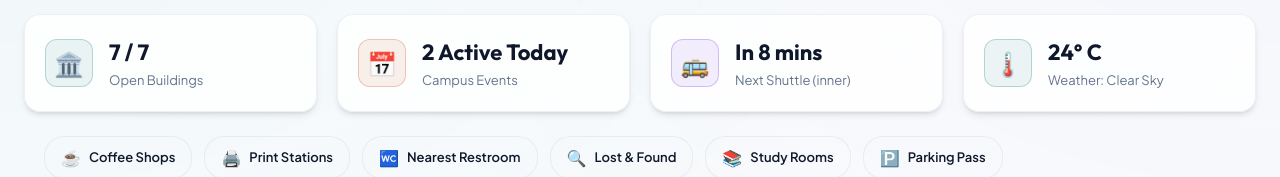
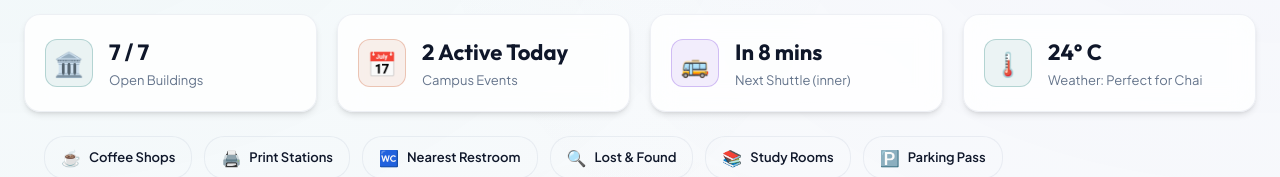
Before and after one commit to rahul05au/CampusClimb, a React (Vite) app: page / in a window 1280 px wide. Shown: the part 134-311 px from the top of the page. Built offline with nearby package versions, Linux system fonts and the light colour scheme.

Commit message:
☔ chore: updated weather widget because 24°C is officially 'Chai' weather

```diff
--- a/src/App.jsx
+++ b/src/App.jsx
@@ -357,11 +357,11 @@ function App() {
             <span className="stat-label">Next Shuttle ({shuttleRouteKey})</span>
           </div>
         </div>
-        <div className="stat-card">
+        <div className="stat-card" title="Perfect weather to skip class... but don't do it!">
           <div className="stat-icon-wrapper accent">🌡️</div>
           <div className="stat-info">
             <span className="stat-value">24° C</span>
-            <span className="stat-label">Weather: Clear Sky</span>
+            <span className="stat-label">Weather: Perfect for Chai</span>
           </div>
         </div>
       </section>
```
